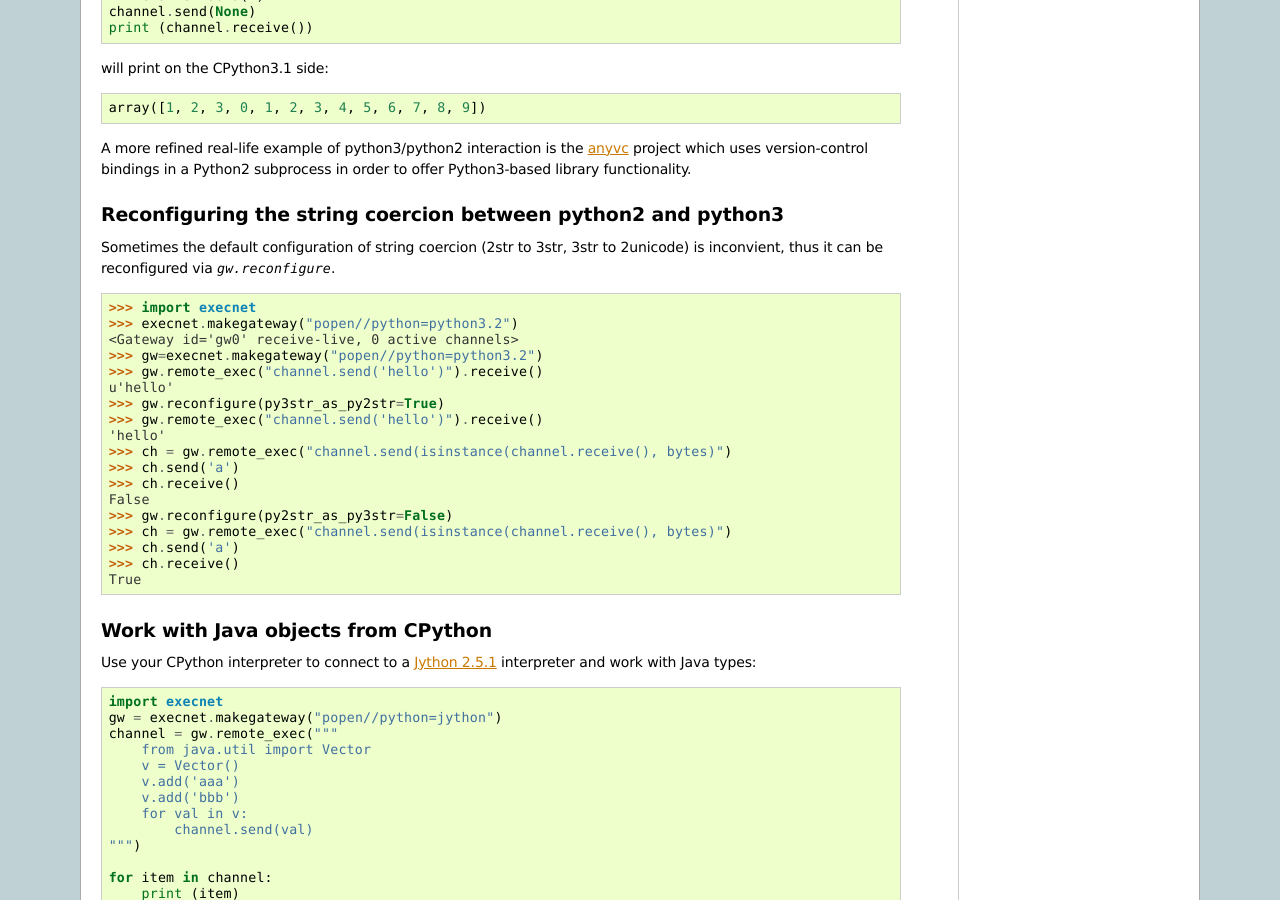
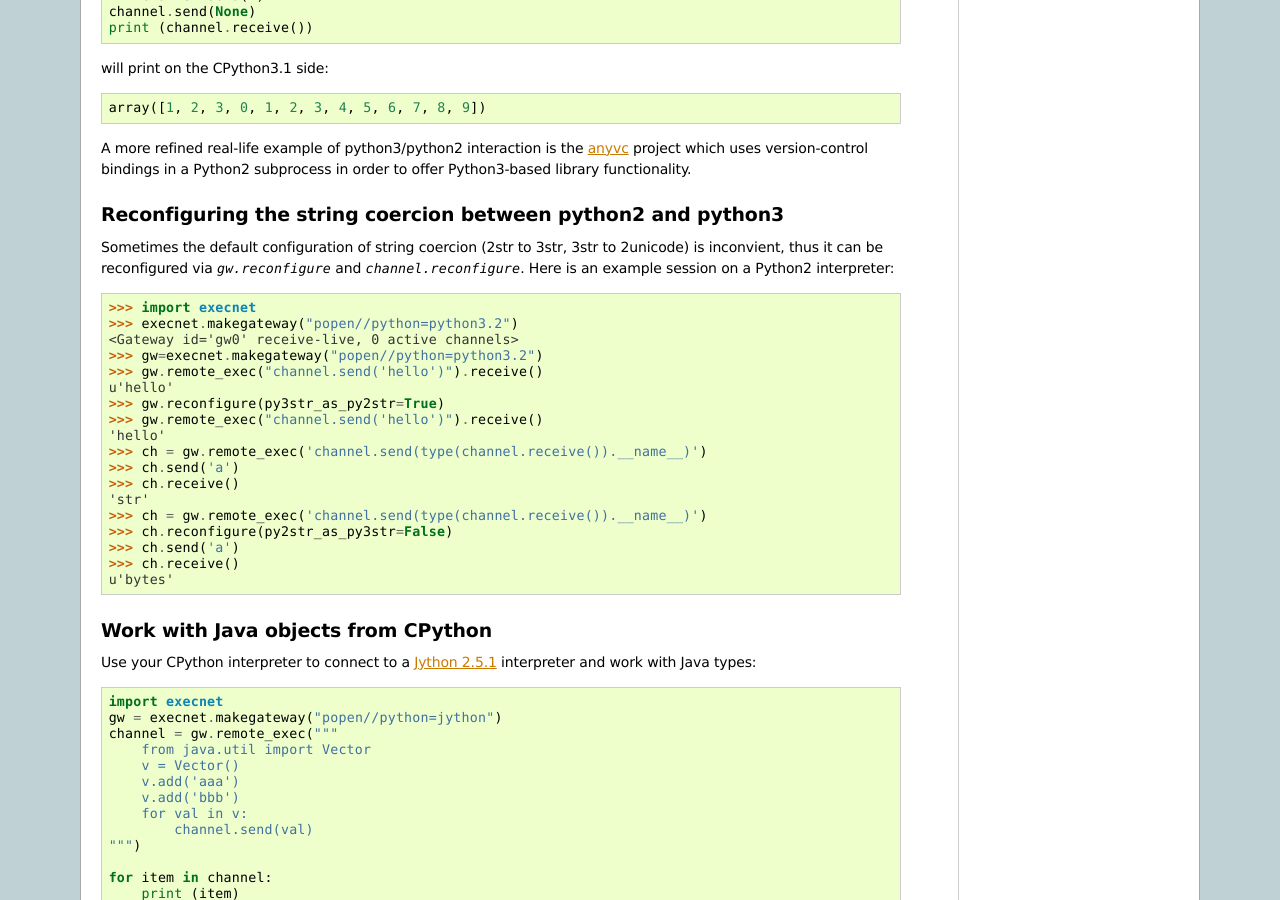
Before and after one commit to bryan-lunt/execnet, a Sphinx documentation site: the page built from doc/example/hybridpython.txt, in a window 1280 px wide and 900 px high, scrolled down 947 px. Built offline with Sphinx 7.4.7, drawn with Linux system fonts in a browser that asks for light colours.

Commit message:
fix doctest and remove randomly changed bit of last commit

```diff
--- a/doc/example/hybridpython.txt
+++ b/doc/example/hybridpython.txt
@@ -73,7 +73,7 @@ Reconfiguring the string coercion between python2 and python3
 -------------------------------------------------------------
 
 Sometimes the default configuration of string coercion (2str to 3str, 3str to 2unicode)
-is inconvient, thus it can be reconfigured via `gw.reconfigure`.
+is inconvient, thus it can be reconfigured via `gw.reconfigure` and `channel.reconfigure`. Here is an example session on a Python2 interpreter::
 
 
     >>> import execnet
@@ -85,15 +85,15 @@ is inconvient, thus it can be reconfigured via `gw.reconfigure`.
     >>> gw.reconfigure(py3str_as_py2str=True)
     >>> gw.remote_exec("channel.send('hello')").receive()
     'hello'
-    >>> ch = gw.remote_exec("channel.send(isinstance(channel.receive(), bytes)")
+    >>> ch = gw.remote_exec('channel.send(type(channel.receive()).__name__)')
     >>> ch.send('a')
     >>> ch.receive()
-    False
-    >>> gw.reconfigure(py2str_as_py3str=False)
-    >>> ch = gw.remote_exec("channel.send(isinstance(channel.receive(), bytes)")
+    'str'
+    >>> ch = gw.remote_exec('channel.send(type(channel.receive()).__name__)')
+    >>> ch.reconfigure(py2str_as_py3str=False)
     >>> ch.send('a')
     >>> ch.receive()
-    True
+    u'bytes'
 
 
 Work with Java objects from CPython
```
Also changed, not shown: 1 other file.
